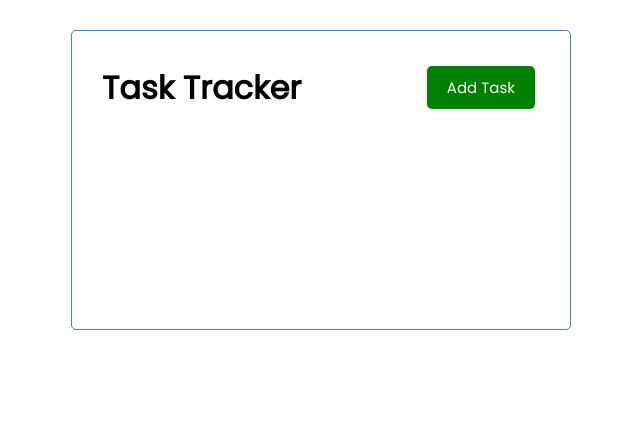
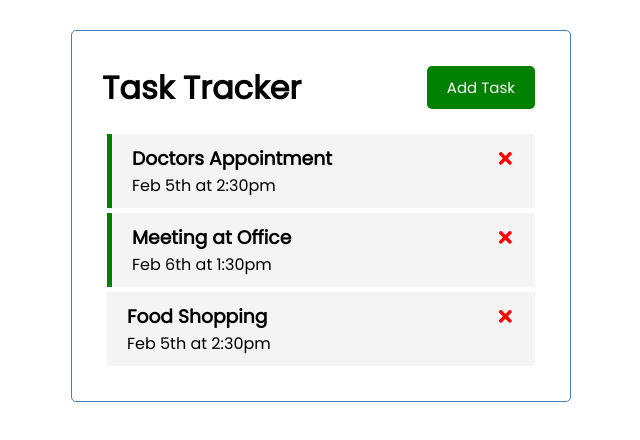
Before and after one commit to fueremi/React-Crash_Course, a React (Create React App) app: page / in a window 1280 px wide. Shown: the top 440 px of the page, without its empty margins (319-959 px from the left). Built offline with nearby package versions, Linux system fonts and the light colour scheme.

Commit message:
Add Tasks and Task component; Add UI delete funtion; add UI and function reminder

```diff
--- a/package.json
+++ b/package.json
@@ -8,6 +8,7 @@
     "@testing-library/user-event": "^12.1.10",
     "react": "^17.0.2",
     "react-dom": "^17.0.2",
+    "react-icons": "^4.2.0",
     "react-scripts": "4.0.3",
     "web-vitals": "^1.0.1"
   },
--- a/src/App.js
+++ b/src/App.js
@@ -1,9 +1,47 @@
-import Header from './components/Header'
+import { useState } from 'react';
+import Header from './components/Header';
+import Tasks from './components/Tasks';
 
 function App() {
+  const [tasks, setTasks] = useState([
+    {
+      id: 1,
+      text: 'Doctors Appointment',
+      day: 'Feb 5th at 2:30pm',
+      reminder: true,
+    },
+    {
+      id: 2,
+      text: 'Meeting at Office',
+      day: 'Feb 6th at 1:30pm',
+      reminder: true,
+    },
+    {
+      id: 3,
+      text: 'Food Shopping',
+      day: 'Feb 5th at 2:30pm',
+      reminder: false,
+    },
+  ]);
+
+  // Delete Task
+  const deleteTask = (id) => {
+    setTasks(tasks.filter((task) => task.id !== id));
+  };
+
+  // Toggle Reminder
+  const toggleReminder = (id) => {
+    setTasks(tasks.map((task) => task.id === id ? { ...task, reminder: !task.reminder } : task))
+  };
+
   return (
     <div className="container">
-      <Header/>
+      <Header />
+      {tasks.length > 0 ? (
+        <Tasks tasks={tasks} onDelete={deleteTask} onToggle={toggleReminder} />
+      ) : (
+        'No Task To Show'
+      )}
     </div>
   );
 }
--- /dev/null
+++ b/src/components/Task.js
@@ -0,0 +1,15 @@
+import React from 'react';
+import { FaTimes } from 'react-icons/fa';
+
+const Task = ({ task, onDelete, onToggle }) => {
+  return (
+    <div className={`task ${task.reminder ? 'reminder' : ''}`} onDoubleClick={() => onToggle(task.id)}>
+      <h3>
+        {task.text} <FaTimes style={{ color: 'red', cursor: 'pointer' }} onClick={() => onDelete(task.id)}/>
+      </h3>
+      <p>{task.day}</p>
+    </div>
+  );
+};
+
+export default Task;
--- a/src/components/Tasks.js
+++ b/src/components/Tasks.js
@@ -0,0 +1,13 @@
+import Task from './Task'
+
+const Tasks = ({tasks, onDelete, onToggle}) => {
+  return (
+    <>
+      {tasks.map((task) => (
+        <Task key={task.id} task={task} onDelete={onDelete} onToggle={onToggle}/>
+      ))}
+    </>
+  );
+};
+
+export default Tasks;
```
Also changed, not shown: 1 other file (tests, documents, lock files or other folders).
